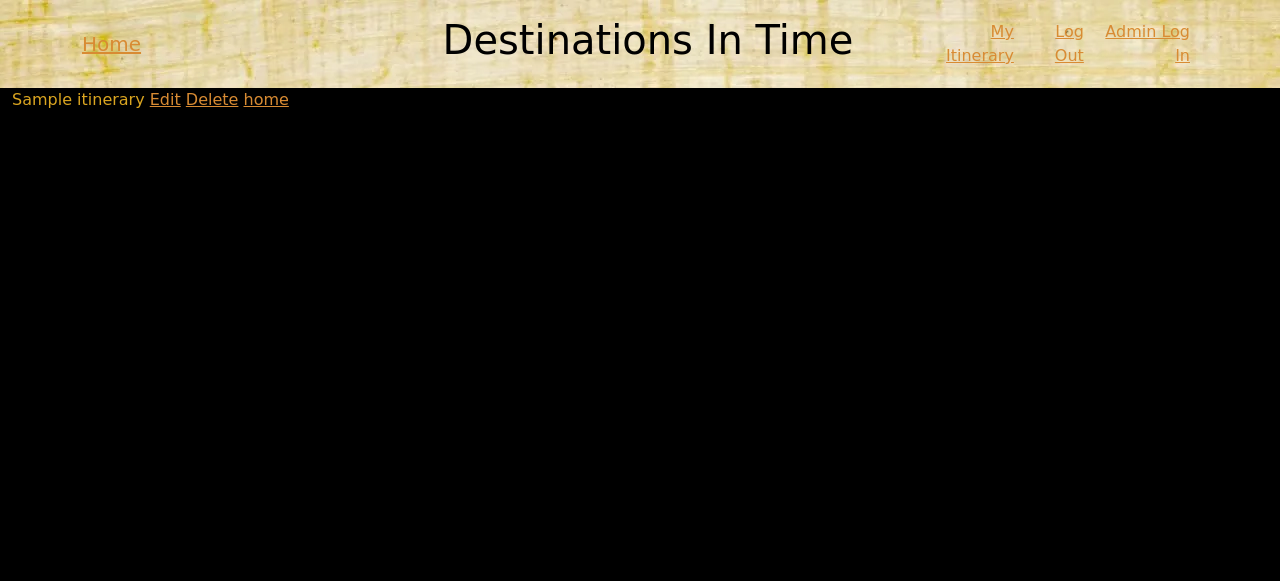
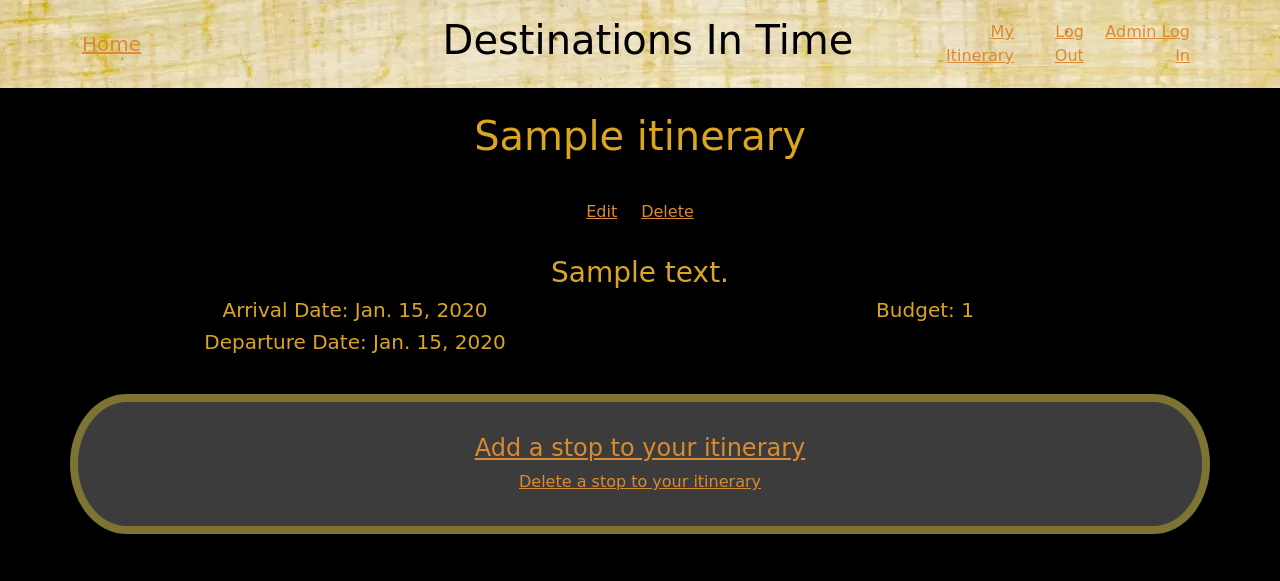
Before and after one commit to BUSAMT/DestinationInTime, a Django app: page /itins/1/ in a window 1280 px wide. Shown: the top 581 px of the page. Run offline with Django 4.2, Linux system fonts and the light colour scheme; a user stored in the database is signed in; tables that the repository leaves empty hold one stand-in row (values such as "Sample post"); some web fonts are replaced.

Commit message:
itinerary detail page prototype created, needs add_stop function working for stop details

```diff
--- a/main_app/static/css/style.css
+++ b/main_app/static/css/style.css
@@ -16,6 +16,7 @@ main {
 a {
   /* color: rgb(92, 169, 200); */
   color:rgb(216 139 51);
+  width: auto !important;
 }
 
 
--- a/main_app/templates/itins/detail.html
+++ b/main_app/templates/itins/detail.html
@@ -1,21 +1,42 @@
 {% extends 'base.html' %}
 {% block content %}
 
-<div class="card-content">
-    <span class="card-title">
-        {{ itin.init_name }}
-        <!-- {{ itin.itin_description }} -->
-    </span>
+<section class="container text-center">
+    <div class="row">
+        <h1 class="title">{{ itin.init_name }}</h1>
+    </div>
+    <div class="row justify-content-center">
+        <a href="{% url 'itins_update' itin.id %}">Edit</a>
+        <a href="{% url 'itins_delete' itin.id %}">Delete</a>
+    </div>
+    <div class="padder"></div>
+    <div class="row">
+        <h3>{{ itin.itin_description }}</h3>
+    </div>
+    <div class="row">
+        <div class="col">
+            <h5>Arrival Date: {{ itin.init_travel_date }}</h5>
+            <h5>Departure Date: {{ itin.end_travel_date }}</h5>
+        </div>
+        <div class="col">
+            <h5>Budget: {{ itin.user_budget }}</h5>
+        </div>
+    </div>
+    <div class="padder"></div>
 
-    <a href="{% url 'itins_update' itin.id %}">Edit</a>
-    <a href="{% url 'itins_delete' itin.id %}">Delete</a>
-    <a href="home">home</a>
+    <div class="row">
+        <div class="destination-card">
+                {% for stop in itin.stop_set.all %}
+                    <p>Stop Details: {{ stop.dest_name }}</p>
+                {% empty %}
+                    <a href="#"><h4>Add a stop to your itinerary</h4></a>
+                    <a href="{% url 'delete_stop' itin.id stop.id %}"> Delete a stop to your itinerary</a>
 
-    {% for stop in itin.stop_set.all %}
-    <p>{{ stop.dest_name }}</p>
-    <a href="{% url 'delete_stop' itin.id stop.id %}"> Delete a stop to your itinerary</a>
-    {% endfor %}
+                {% endfor %}
+        </div>
+    </div>
 
-</div>
+
+</section>
 
 {% endblock %}
--- a/main_app/templates/itins/index.html
+++ b/main_app/templates/itins/index.html
@@ -14,7 +14,7 @@
                 img
             </div>
             <div class="col">
-                <h1>{{ itin.init_name }}</h1>
+                <h1><a href="{% url 'itins_detail' itin.id %}">{{ itin.init_name }}</a></h1>
                 {{ itin.itin_description }}
             </div>
             <div class="col">
```
